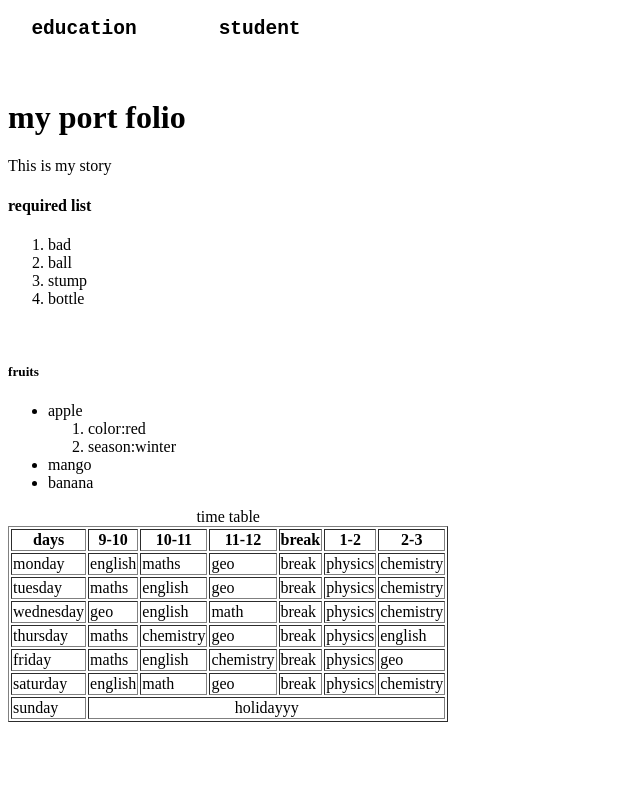
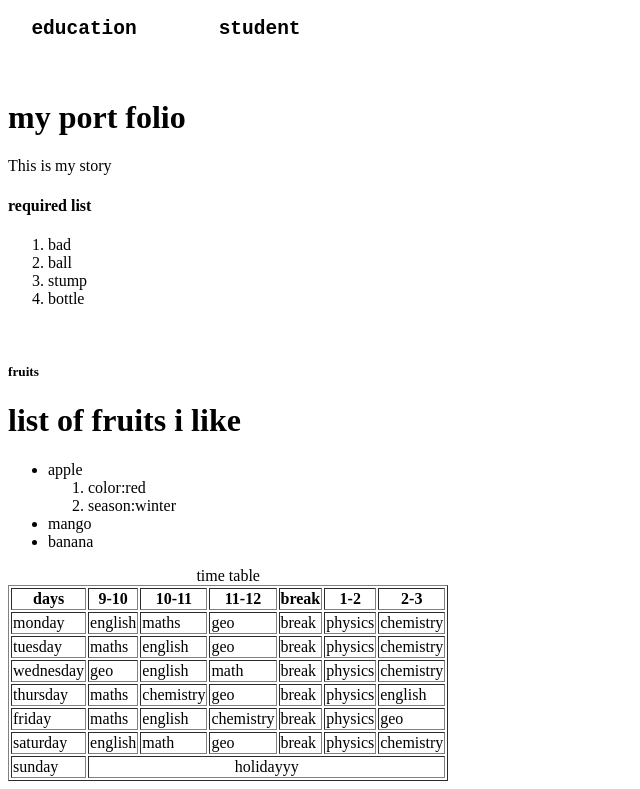
Before and after one commit to Saniya2410/practice, a plain HTML site: page index.html in a window 1280 px wide. Shown: the part 781-1570 px from the top of the page, without its empty margins (0-640 px from the left). Before the commit the page ends 1511 px from the top, so only its background shows below. Drawn offline with Linux system fonts and the light colour scheme.

Commit message:
greeting added

```diff
--- a/index.html
+++ b/index.html
@@ -51,6 +51,7 @@
                 <br>
 
         <h5>fruits</h5>
+        <h1> list of  fruits i like  </h1>
                 <ul>
                     <li>apple</li>
                       <ol>
```
